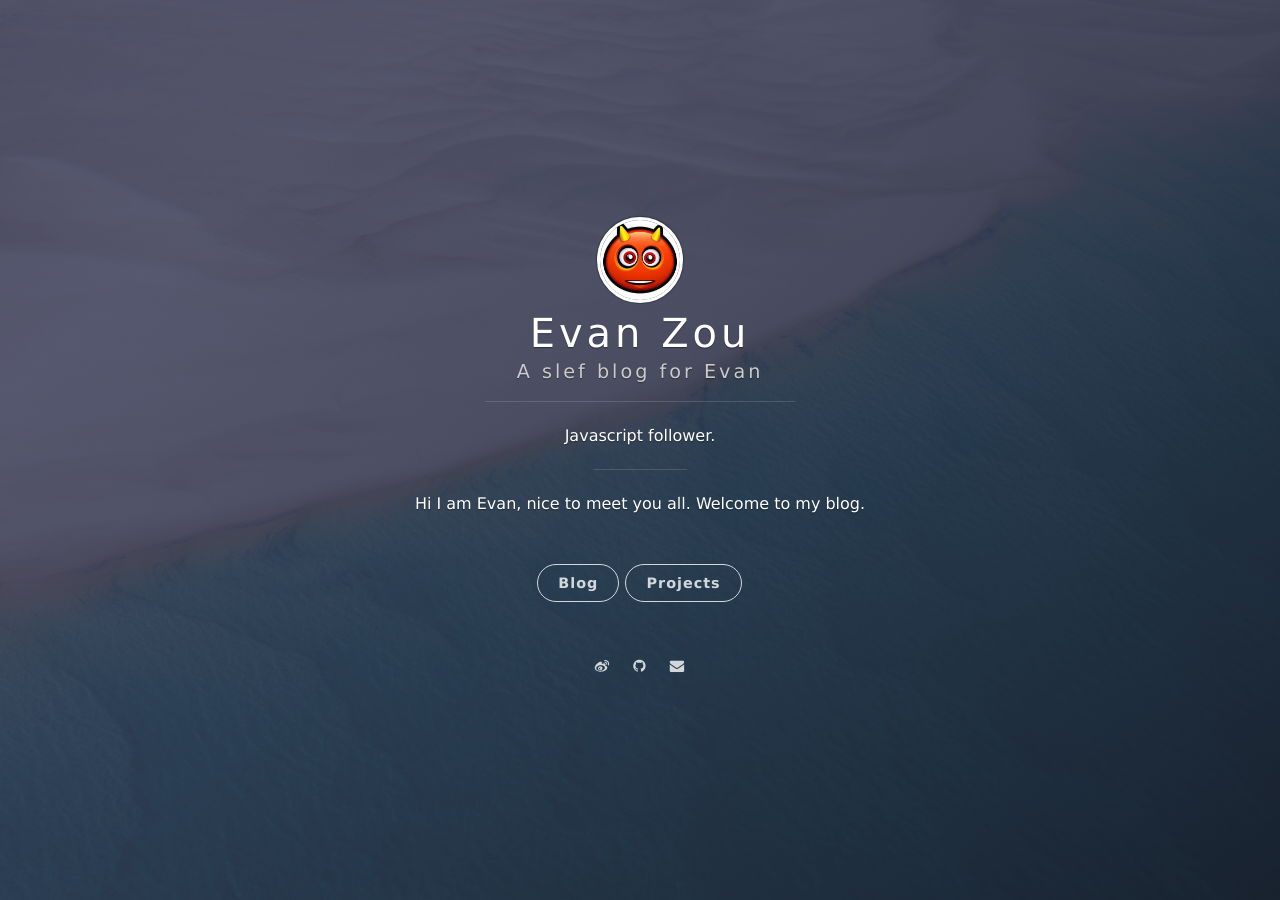
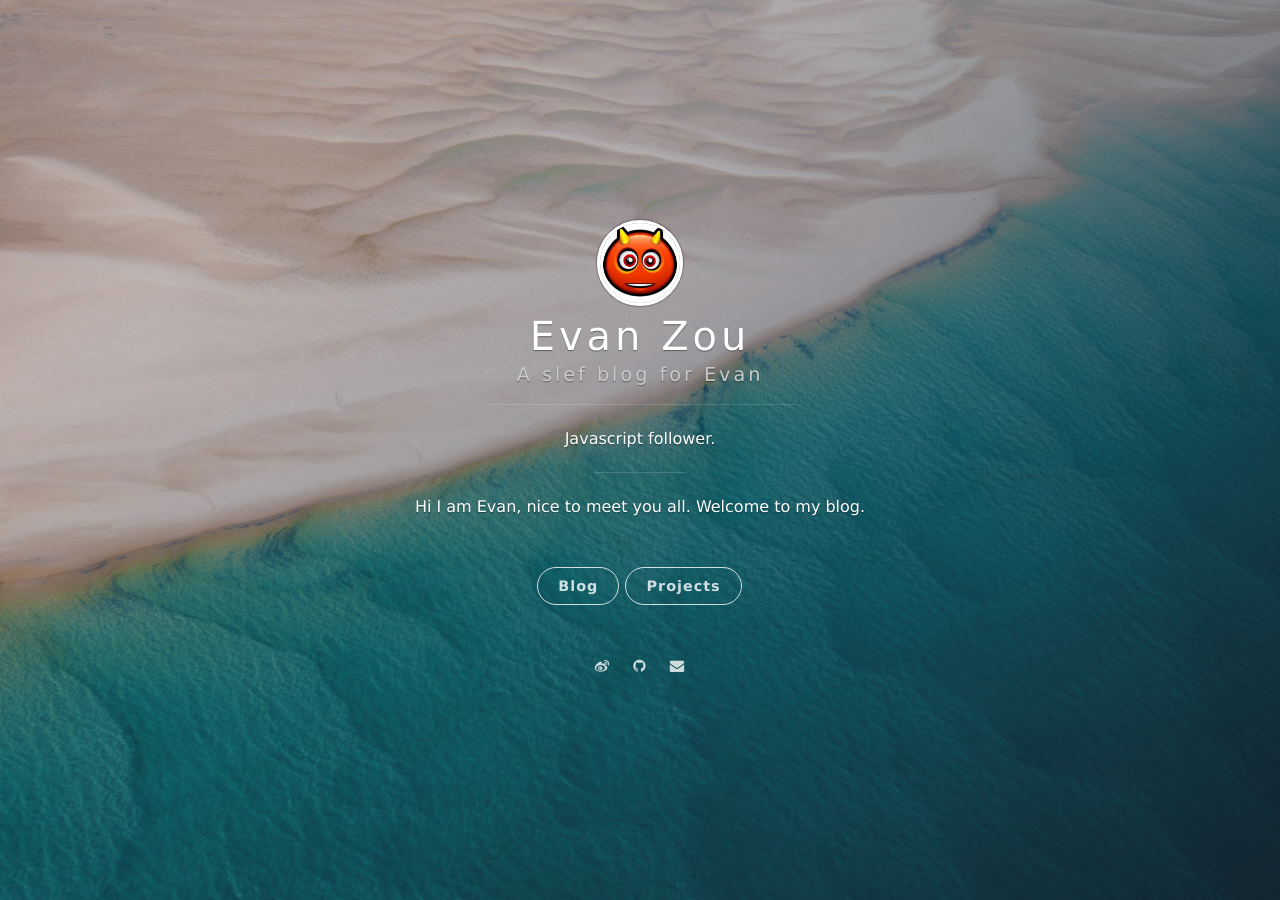
Before and after one commit to Evanzew/Evanzew.github.io, a Jekyll site: the page built from index.html, in a window 1280 px wide. Built offline with Jekyll 4.4.1, drawn with Linux system fonts in a browser that asks for light colours; nearby versions of some CDN libraries; the list of posts is cut into pages by our own code.

Commit message:
update css

```diff
--- a/css/main.css
+++ b/css/main.css
@@ -356,7 +356,7 @@
   margin: 0 0 5px 0;
   font-size: 2.5em;
   letter-spacing: 4px;
-  color: #FFF; }
+  color: #fff; }
 
 .panel-subtitle {
   font-family: "ff-tisa-web-pro-1", "ff-tisa-web-pro-2", "Lucida Grande", "Hiragino Sans GB", "Hiragino Sans GB W3", "Microsoft YaHei", "WenQuanYi Micro Hei", sans-serif;
@@ -393,7 +393,7 @@
   background-image: linear-gradient(140deg,rgba(68, 68, 68, 0.6) 20%, rgba(0, 0, 0, 0.9)); }
 
 .panel-cover__logo {
-  margin-bottom: .2em; }
+  margin-bottom: 0.2em; }
 
 .panel-cover__description {
   margin: 0 30px; }
@@ -431,10 +431,10 @@
 .panel-inverted {
   font-weight: 100;
   text-align: center;
-  color: #FFF;
+  color: #fff;
   text-shadow: 0 1px 1px rgba(0, 0, 0, 0.4); }
   .panel-inverted a {
-    color: #FFF; }
+    color: #fff; }
 
 .cover-navigation {
   margin-top: 42px; }
@@ -468,9 +468,9 @@
   background-image: linear-gradient(140deg,rgba(174, 80, 4, 0.6) 20%, rgba(74, 34, 2, 0.8)); }
 
 .cover-slate {
-  background-color: rgba(61, 66, 96, 0.6);
-  background-image: -webkit-linear-gradient(-410deg, rgba(61, 66, 96, 0.6) 20%, rgba(21, 23, 34, 0.8));
-  background-image: linear-gradient(140deg,rgba(61, 66, 96, 0.6) 20%, rgba(21, 23, 34, 0.8)); }
+  background-color: rgba(61, 66, 96, 0.1);
+  background-image: -webkit-linear-gradient(-410deg, rgba(61, 66, 96, 0.1) 20%, rgba(21, 23, 34, 0.8));
+  background-image: linear-gradient(140deg,rgba(61, 66, 96, 0.1) 20%, rgba(21, 23, 34, 0.8)); }
 
 .cover-disabled {
   background: none; }
@@ -543,7 +543,6 @@
 
 .navigation {
   display: inline-block;
-  float: left;
   position: relative;
   margin: 0;
   list-style-type: none; }
@@ -555,12 +554,12 @@
   .navigation__item a {
     display: block;
     position: relative;
-    border-color: #FFF;
-    color: #FFF;
-    opacity: .8; }
+    border-color: #fff;
+    color: #fff;
+    opacity: 0.8; }
     .navigation__item a:hover {
-      color: #FFF;
-      border-color: #FFF;
+      color: #fff;
+      border-color: #fff;
       opacity: 1; }
 
 .navigation--social a {
--- a/js/main.js
+++ b/js/main.js
@@ -71,3 +71,13 @@
     );
   });
 });
+
+$('.panel-main').click(function(event) {
+  if (window.location.hash && window.location.hash == '#blog') {
+    // $('.panel-cover').animate({ width: '100%', 'max-width': '100%' }, 400);
+    window.location.href = window.location.href.replace('#blog', '');
+  }
+});
+$('.panel-main').on('click', '.navigation', function(e) {
+  e.stopPropagation();
+});
```
Also changed, not shown: _sass/components/_navigation.scss (+5 -10 lines), 1 other file.
